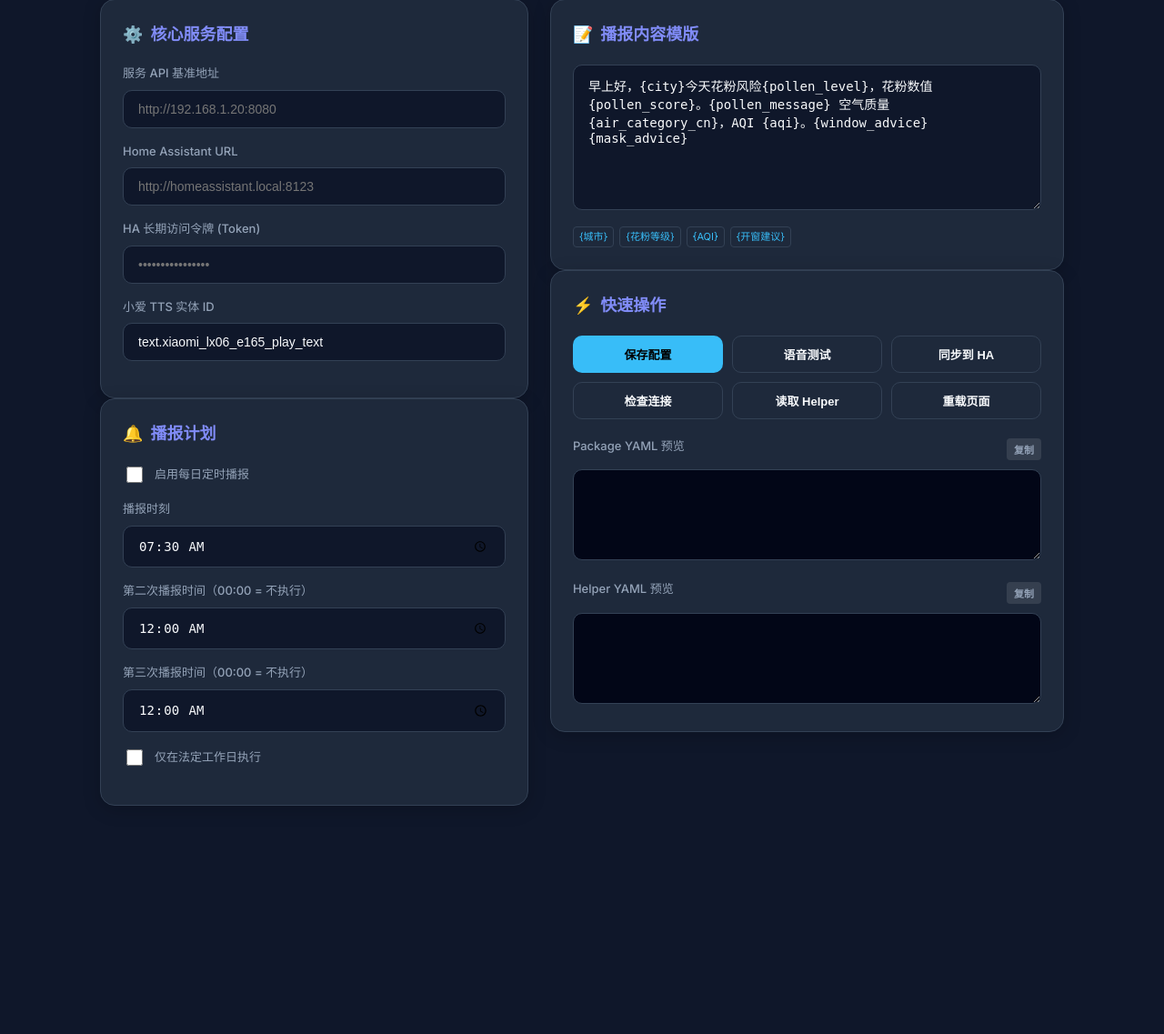
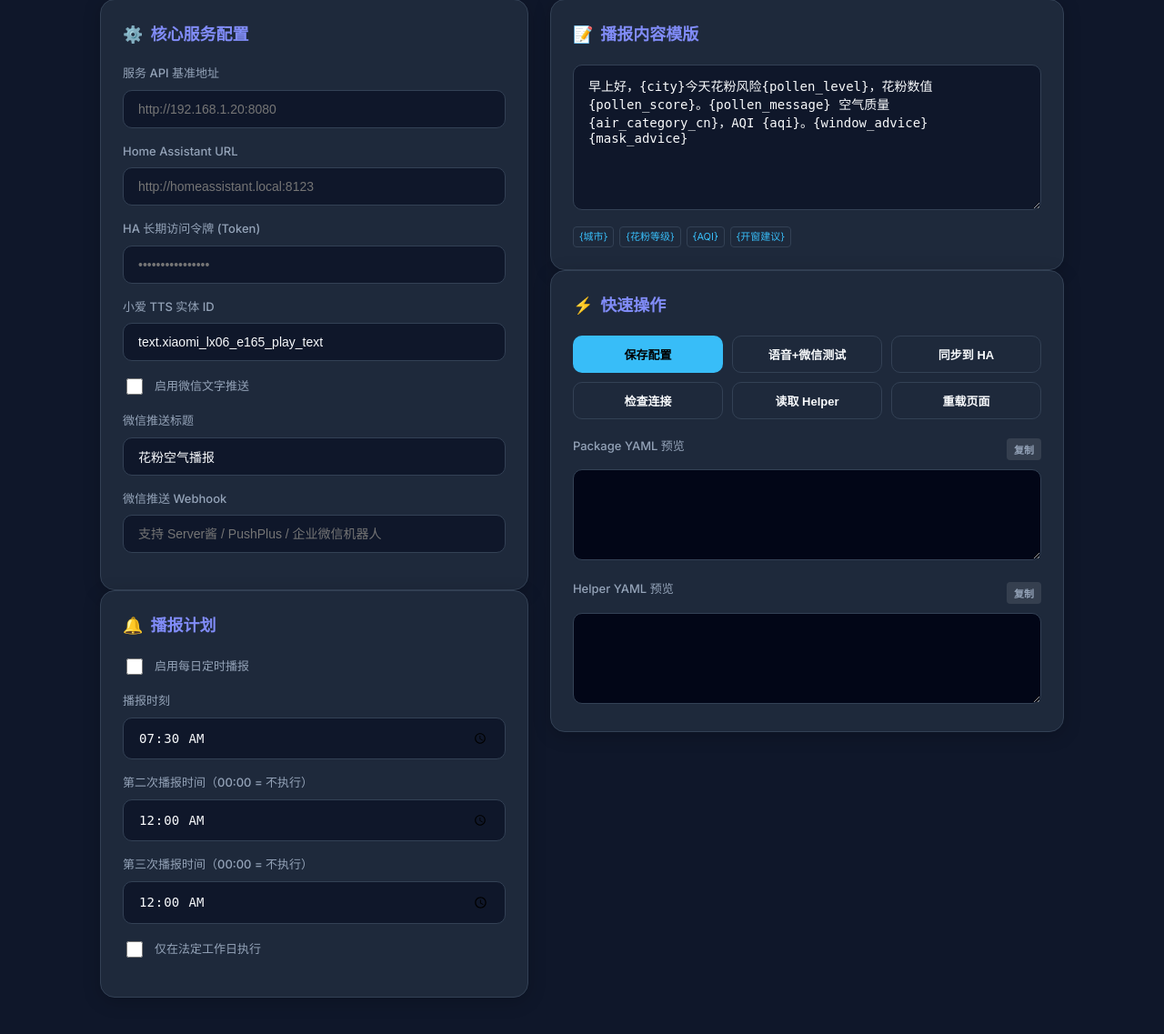
Before and after one commit to gefl24/pollen-air-ha, a Flask app: page /ui in a window 1280 px wide. Shown: the part 155-1292 px from the top of the page at 91% size. Before the commit the page ends 1041 px from the top, so only its background shows below. Run offline with Flask 3, Linux system fonts and the light colour scheme; parts of the project's set-up code (start-up, migrations or seed data) failed here and were passed over.

Commit message:
feat: add wechat text push channel for broadcast

```diff
--- a/app.py
+++ b/app.py
@@ -59,6 +59,9 @@ DEFAULT_UI_CONFIG = {
     "schedule_time_3": "00:00",
     "workdays_only": False,
     "broadcast_template": "早上好，{city}今天花粉风险{pollen_level}，花粉数值{pollen_score}。{pollen_message} 空气质量{air_category_cn}，AQI {aqi}。{window_advice}{mask_advice}",
+    "wechat_push_enabled": False,
+    "wechat_push_webhook": "",
+    "wechat_push_title": "花粉空气播报",
 }
 
 
@@ -140,6 +143,33 @@ def call_home_assistant_service(cfg, message):
         json={"entity_id": entity_id, "value": message},
         timeout=REQUEST_TIMEOUT,
     )
+    resp.raise_for_status()
+    try:
+        return resp.json()
+    except Exception:
+        return {"status": resp.status_code, "text": resp.text}
+
+
+def call_wechat_push(cfg, message):
+    if not cfg.get("wechat_push_enabled"):
+        return {"enabled": False, "skipped": True}
+    webhook = (cfg.get("wechat_push_webhook") or "").strip()
+    title = (cfg.get("wechat_push_title") or "花粉空气播报").strip()
+    if not webhook:
+        raise ValueError("wechat_push_webhook is required when wechat_push_enabled is true")
+
+    if "sctapi.ftqq.com" in webhook or "sc.ftqq.com" in webhook:
+        resp = requests.post(webhook, data={"title": title, "desp": message}, timeout=REQUEST_TIMEOUT)
+    elif "pushplus.plus" in webhook:
+        resp = requests.post(webhook, json={"title": title, "content": message, "template": "txt"}, timeout=REQUEST_TIMEOUT)
+    elif "qyapi.weixin.qq.com" in webhook:
+        resp = requests.post(
+            webhook,
+            json={"msgtype": "text", "text": {"content": title + "\n" + message}},
+            timeout=REQUEST_TIMEOUT,
+        )
+    else:
+        resp = requests.post(webhook, json={"title": title, "content": message}, timeout=REQUEST_TIMEOUT)
     resp.raise_for_status()
     try:
         return resp.json()
@@ -277,6 +307,9 @@ def sanitize_ui_payload(data, current=None):
     cleaned["schedule_time_3"] = str((data.get("schedule_time_3") or current.get("schedule_time_3") or "00:00")).strip()[:5]
     cleaned["workdays_only"] = bool(data.get("workdays_only"))
     cleaned["broadcast_template"] = str((data.get("broadcast_template") or current.get("broadcast_template") or DEFAULT_UI_CONFIG["broadcast_template"])).strip()
+    cleaned["wechat_push_enabled"] = bool(data.get("wechat_push_enabled"))
+    cleaned["wechat_push_webhook"] = str((data.get("wechat_push_webhook") or current.get("wechat_push_webhook") or "")).strip()
+    cleaned["wechat_push_title"] = str((data.get("wechat_push_title") or current.get("wechat_push_title") or "花粉空气播报")).strip()
     return cleaned
 
 
@@ -972,8 +1005,9 @@ def api_ui_test_broadcast():
     try:
         payload = fetch_current_payload_for_ui(cfg)
         message = build_broadcast_message(payload, cfg)
-        result = call_home_assistant_service(cfg, message)
-        return jsonify({"ok": True, "message": message, "result": result})
+        voice_result = call_home_assistant_service(cfg, message)
+        wechat_result = call_wechat_push(cfg, message)
+        return jsonify({"ok": True, "message": message, "result": {"voice": voice_result, "wechat": wechat_result}})
     except Exception as e:
         return jsonify({"ok": False, "error": "broadcast test failed", "message": str(e)}), 400
 
--- a/templates/ui.html
+++ b/templates/ui.html
@@ -157,6 +157,20 @@
             <label>小爱 TTS 实体 ID</label>
             <input id="xiaoai_entity_id" placeholder="text.xiaomi_lx06_e165_play_text" />
           </div>
+          <div class="form-group">
+            <label class="checkbox-group">
+              <input id="wechat_push_enabled" type="checkbox" />
+              <span>启用微信文字推送</span>
+            </label>
+          </div>
+          <div class="form-group">
+            <label>微信推送标题</label>
+            <input id="wechat_push_title" placeholder="花粉空气播报" />
+          </div>
+          <div class="form-group">
+            <label>微信推送 Webhook</label>
+            <input id="wechat_push_webhook" placeholder="支持 Server酱 / PushPlus / 企业微信机器人" />
+          </div>
         </section>
 
         <section class="card">
@@ -204,7 +218,7 @@
           <h2><span>⚡</span> 快速操作</h2>
           <div class="actions-grid">
             <button class="btn-primary" onclick="saveConfig()">保存配置</button>
-            <button class="btn-ghost" onclick="testBroadcast()">语音测试</button>
+            <button class="btn-ghost" onclick="testBroadcast()">语音+微信测试</button>
             <button class="btn-ghost" onclick="syncHelpers()">同步到 HA</button>
             <button class="btn-ghost" onclick="checkHaStatus()">检查连接</button>
             <button class="btn-ghost" onclick="readHelpers()">读取 Helper</button>
@@ -257,6 +271,9 @@ function payload() {
     ha_base_url: document.getElementById('ha_base_url').value.trim(),
     ha_token: document.getElementById('ha_token').value,
     xiaoai_entity_id: document.getElementById('xiaoai_entity_id').value.trim(),
+    wechat_push_enabled: document.getElementById('wechat_push_enabled').checked,
+    wechat_push_title: document.getElementById('wechat_push_title').value.trim(),
+    wechat_push_webhook: document.getElementById('wechat_push_webhook').value.trim(),
     schedule_enabled: document.getElementById('schedule_enabled').checked,
     schedule_time: document.getElementById('schedule_time').value,
     schedule_time_2: document.getElementById('schedule_time_2').value,
@@ -280,6 +297,9 @@ function fill(data) {
   document.getElementById('ha_base_url').value = data.ha_base_url || '';
   document.getElementById('ha_token').value = '';
   document.getElementById('xiaoai_entity_id').value = data.xiaoai_entity_id || '';
+  document.getElementById('wechat_push_enabled').checked = !!data.wechat_push_enabled;
+  document.getElementById('wechat_push_title').value = data.wechat_push_title || '花粉空气播报';
+  document.getElementById('wechat_push_webhook').value = data.wechat_push_webhook || '';
   document.getElementById('schedule_enabled').checked = !!data.schedule_enabled;
   document.getElementById('schedule_time').value = data.schedule_time || '07:30';
   document.getElementById('schedule_time_2').value = data.schedule_time_2 || '00:00';
```
